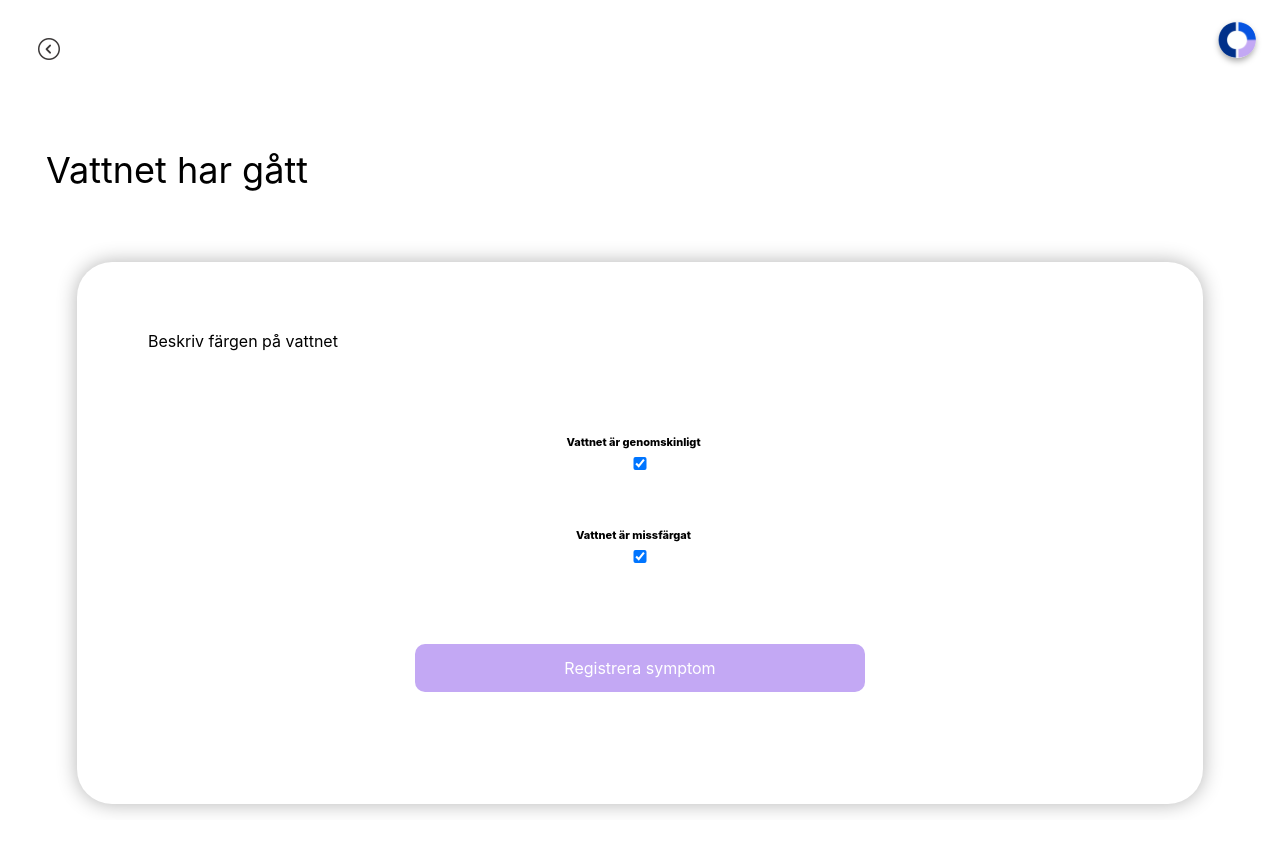
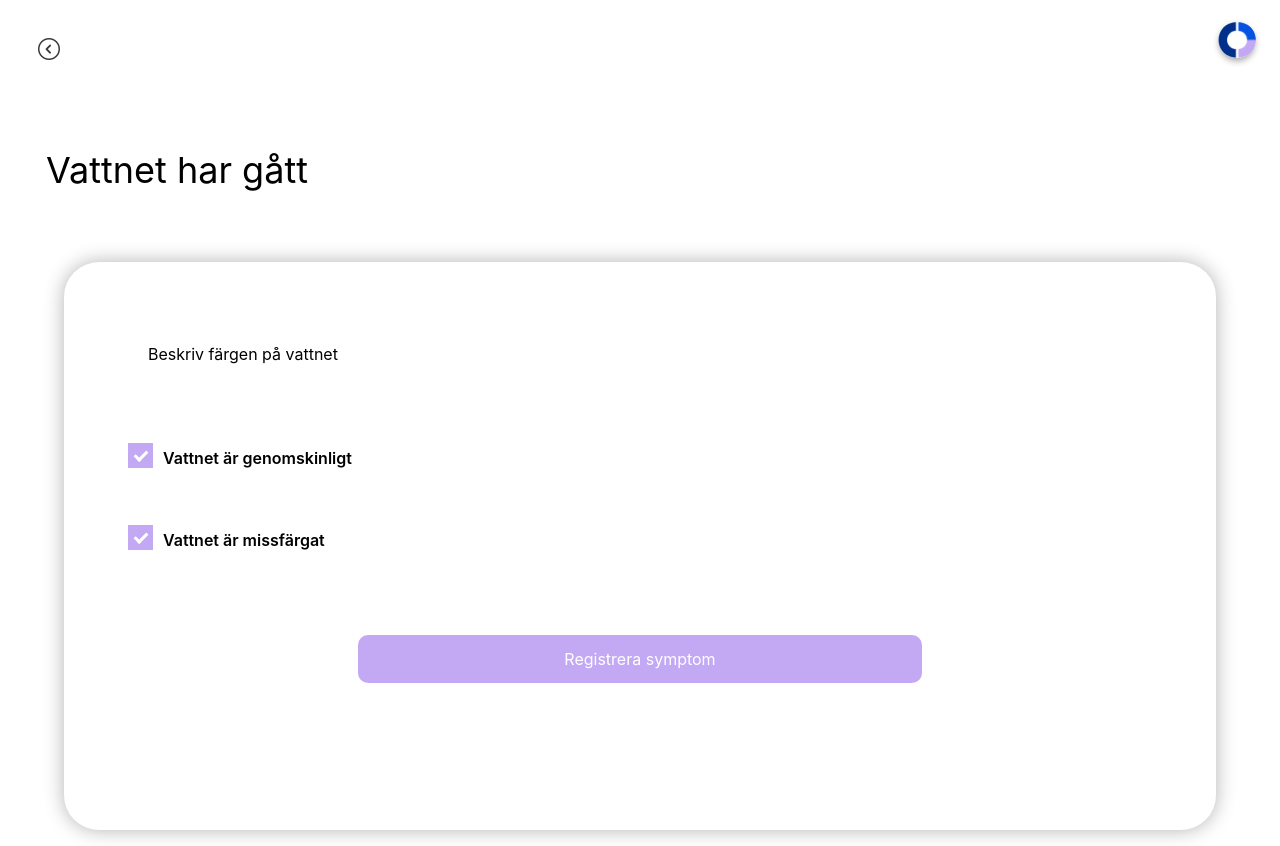
Before and after one commit to Rainiereed/obtrax-app, a React (Create React App) app: page /water in a window 1280 px wide. Before the commit the page ends 820 px from the top, so only its background shows below. Built offline with nearby package versions, Linux system fonts and the light colour scheme.

Commit message:
Update WaterBroken.scss

```diff
--- a/src/pages/WaterBroken.scss
+++ b/src/pages/WaterBroken.scss
@@ -14,15 +14,78 @@
     box-shadow: rgba(0, 0, 0, 0.3) 0px 0px 20px;
     border-radius: 35px;
     overflow: auto;
-    padding: 4vw;
+    padding: 5vw;
     overflow: auto;
+}
+
+.container {
+    display: block;
+    position: relative;
+    padding-left: 35px;
+    margin-bottom: 12px;
+    cursor: pointer;
+    font-size: 16px;
+    font-weight: 600;
+    -webkit-user-select: none;
+    -moz-user-select: none;
+    -ms-user-select: none;
+    user-select: none;
+}
+
+/* Hide the browser's default checkbox */
+.container input {
+    position: absolute;
+    opacity: 0;
+    cursor: pointer;
+    height: 0;
+    width: 0;
+}
+
+/* Create a custom checkbox */
+.checkmark {
+    position: absolute;
+    top: 20px;
+    left: 0;
+    height: 25px;
+    width: 25px;
+    background-color: #eee;
+}
+
+/* When the checkbox is checked, add a blue background */
+.container input:checked~.checkmark {
+    background-color: #c3a8f4;
+}
+
+/* Create the checkmark/indicator (hidden when not checked) */
+.checkmark:after {
+    content: "";
+    position: absolute;
+    display: none;
+}
+
+/* Show the checkmark when checked */
+.container input:checked~.checkmark:after {
+    display: block;
+}
+
+/* Style the checkmark/indicator */
+.container .checkmark:after {
+    left: 9px;
+    top: 5px;
+    width: 5px;
+    height: 10px;
+    border: solid white;
+    border-width: 0 3px 3px 0;
+    -webkit-transform: rotate(45deg);
+    -ms-transform: rotate(45deg);
+    transform: rotate(45deg);
 }
 
 .buttonWater {
     display: flex;
     justify-content: center;
     align-items: center;
-    width: 44%;
+    width: 44vw;
     height: 6vh;
     margin-left: auto;
     margin-right: auto;
```
